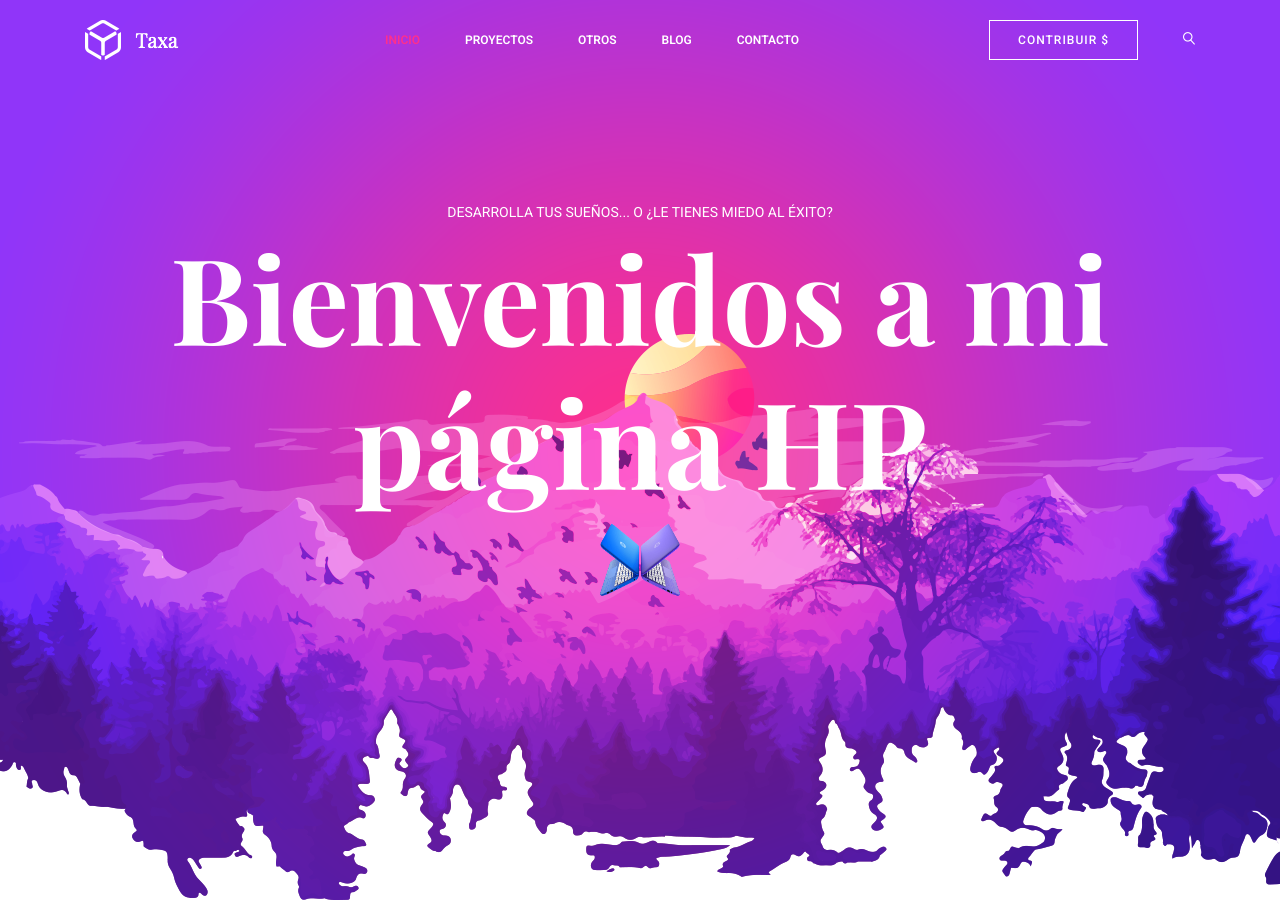
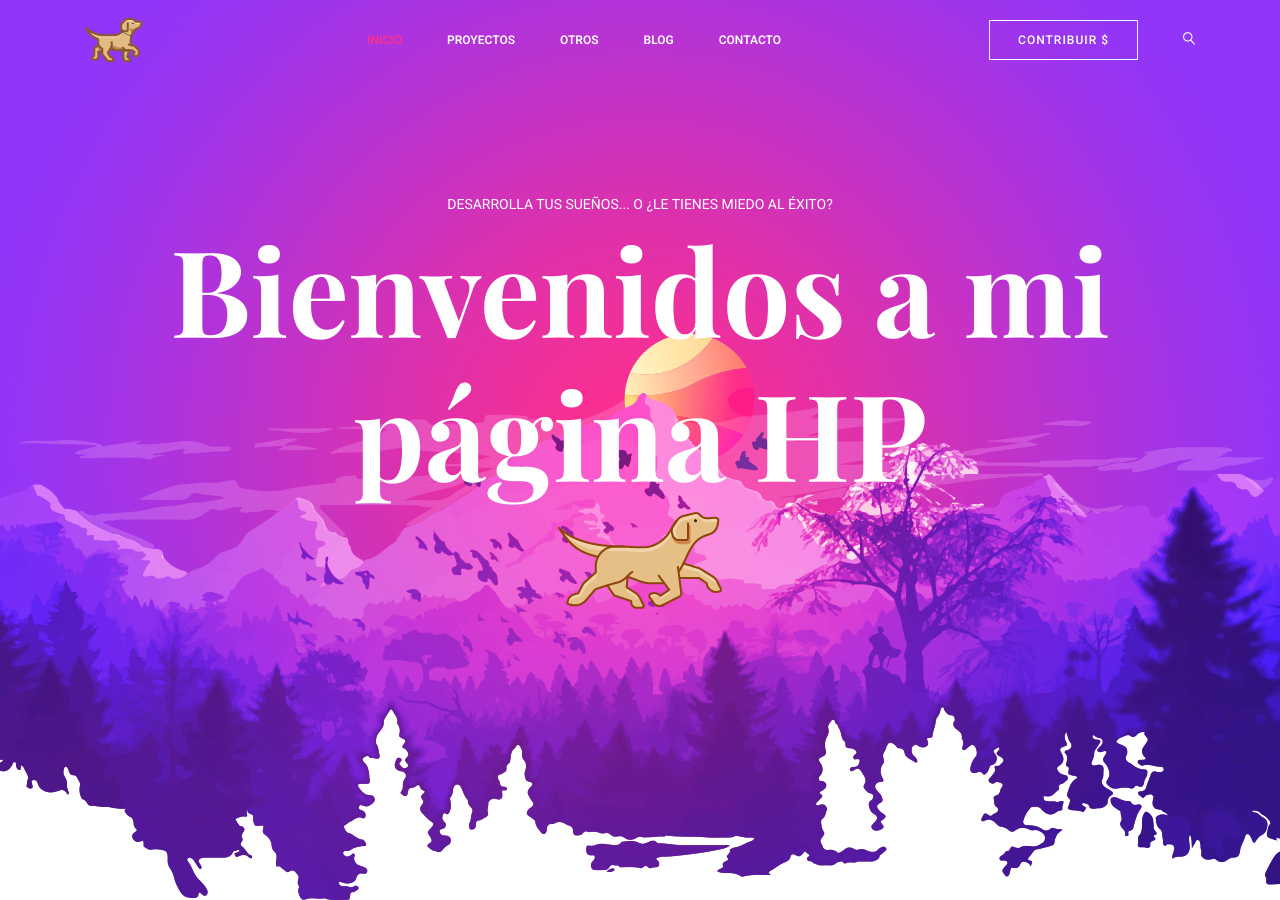
Before and after one commit to FernandoJHP/hp-proyectox, a plain HTML site: page index.html in a window 1280 px wide. Shown: the top 900 px of the page. Drawn offline with nearby package versions, Linux system fonts and the light colour scheme; some packages are replaced by stand-ins of ours.

Commit message:
Agregado de logo
Se agrego el icono y logo de la pagina

```diff
--- a/index.html
+++ b/index.html
@@ -26,7 +26,7 @@
 			<nav class="navbar navbar-expand-lg navbar-light">
 				<div class="container">
 					<!-- Brand and toggle get grouped for better mobile display -->
-					<a class="navbar-brand logo_h" href="index.html"><img src="img/logo.png" alt=""></a>
+					<a class="navbar-brand logo_h" href="index.html"><img src="img/logo_perrito_v4.png" alt=""></a>
 					<button class="navbar-toggler" type="button" data-toggle="collapse" data-target="#navbarSupportedContent"
 					 aria-controls="navbarSupportedContent" aria-expanded="false" aria-label="Toggle navigation">
 						<span class="icon-bar"></span>
@@ -92,7 +92,7 @@
 					<div class="banner_content">
 						<p>Desarrolla tus sueños... o ¿Le tienes miedo al éxito?</p>
 						<h2>Bienvenidos a mi página HP</h2>
-						<img src="hp.png" width="80px" height="80px">
+						<img src="img/logo_perrito_corriendo_v2.png" width="165px" height="97px">
 					</div>
 				</div>
 			</div>
```
Also changed, not shown: img/logo_perrito.png (added), img/logo_perrito_corriendo.png (added), img/logo_perrito_corriendo_v2.png (added), img/logo_perrito_v2.png (added), img/logo_perrito_v3.png (added), img/logo_perrito_v4.png (added).
